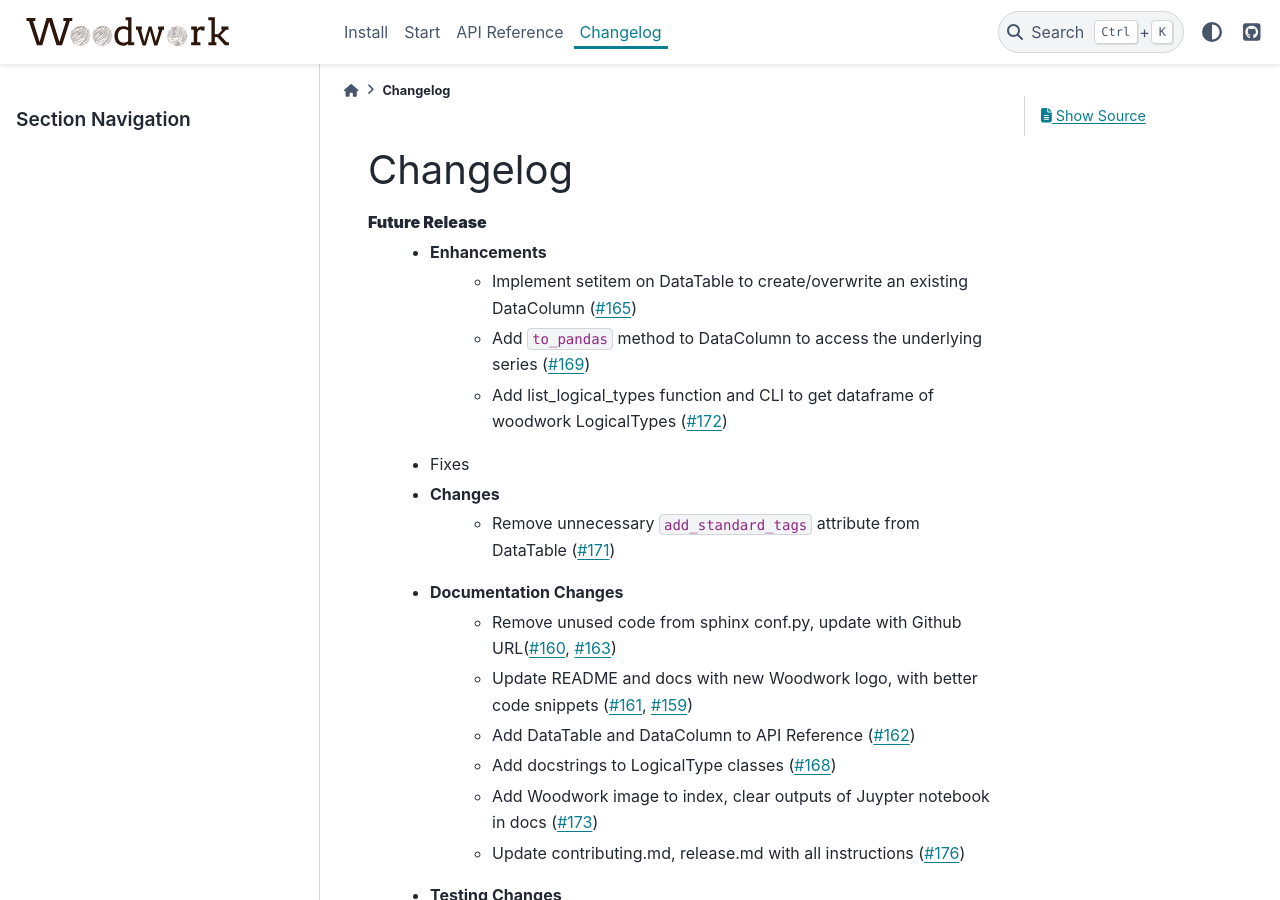
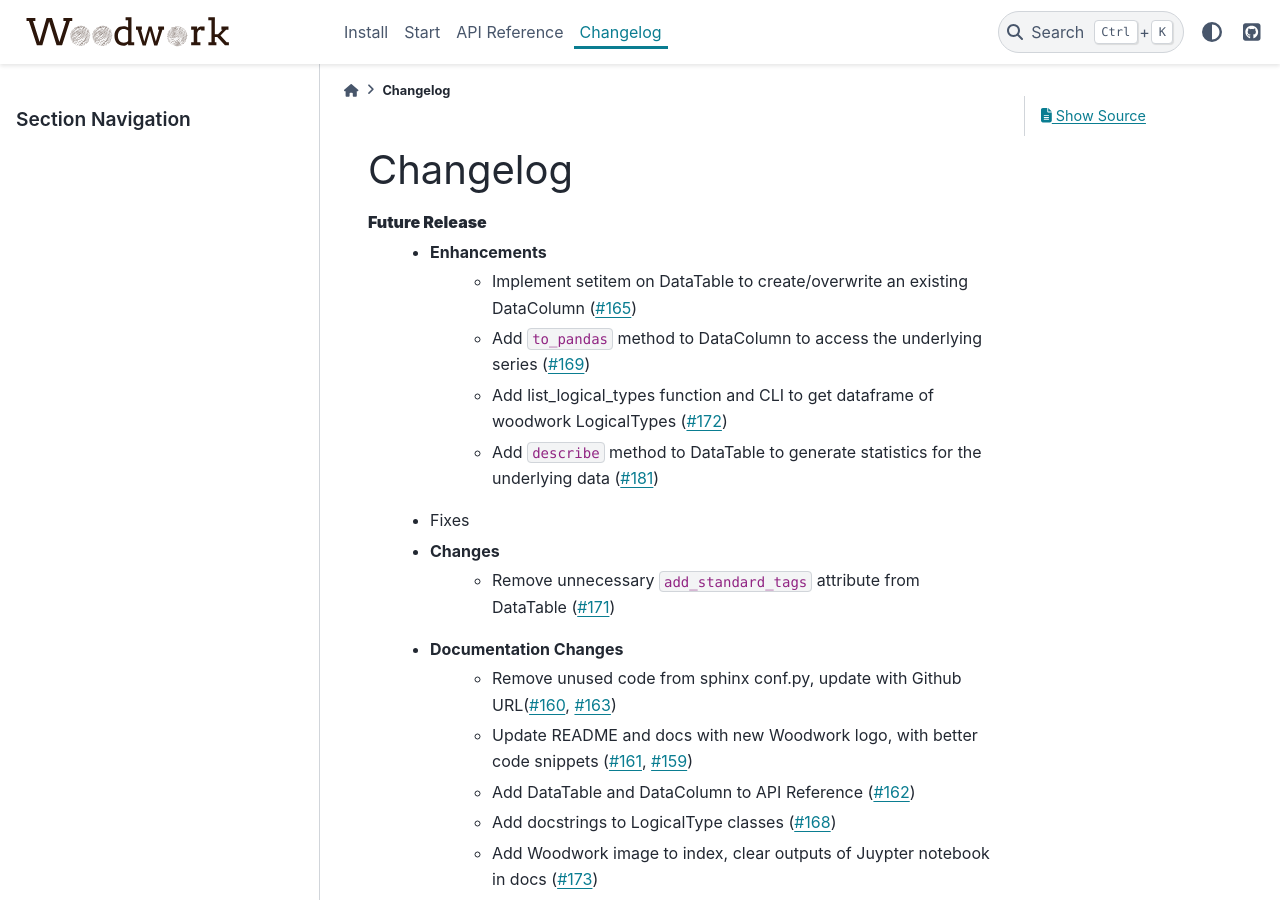
Before and after one commit to alteryx/woodwork, a Sphinx documentation site: the page built from docs/source/changelog.rst, in a window 1280 px wide and 900 px high. Built offline with Sphinx 7.4.7 and the PyData theme 0.15.4, drawn with Linux system fonts in a browser that asks for light colours; comment, search, counter and statistics services are not loaded.

Commit message:
update changelog.rst

```diff
--- a/docs/source/changelog.rst
+++ b/docs/source/changelog.rst
@@ -7,6 +7,7 @@ Changelog
         * Implement setitem on DataTable to create/overwrite an existing DataColumn (:pr:`165`)
         * Add ``to_pandas`` method to DataColumn to access the underlying series (:pr:`169`)
         * Add list_logical_types function and CLI to get dataframe of woodwork LogicalTypes (:pr:`172`)
+        * Add ``describe`` method to DataTable to generate statistics for the underlying data (:pr:`181`)
     * Fixes
     * Changes
         * Remove unnecessary ``add_standard_tags`` attribute from DataTable (:pr:`171`)
```
